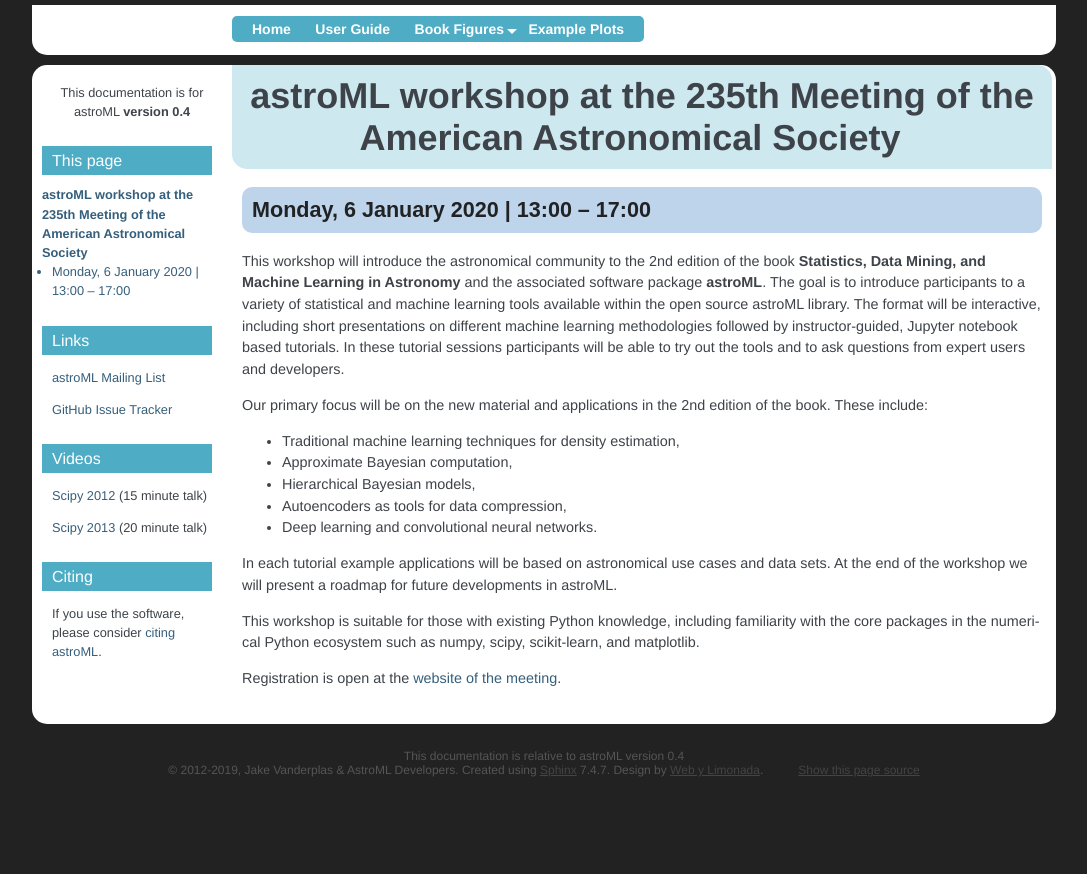
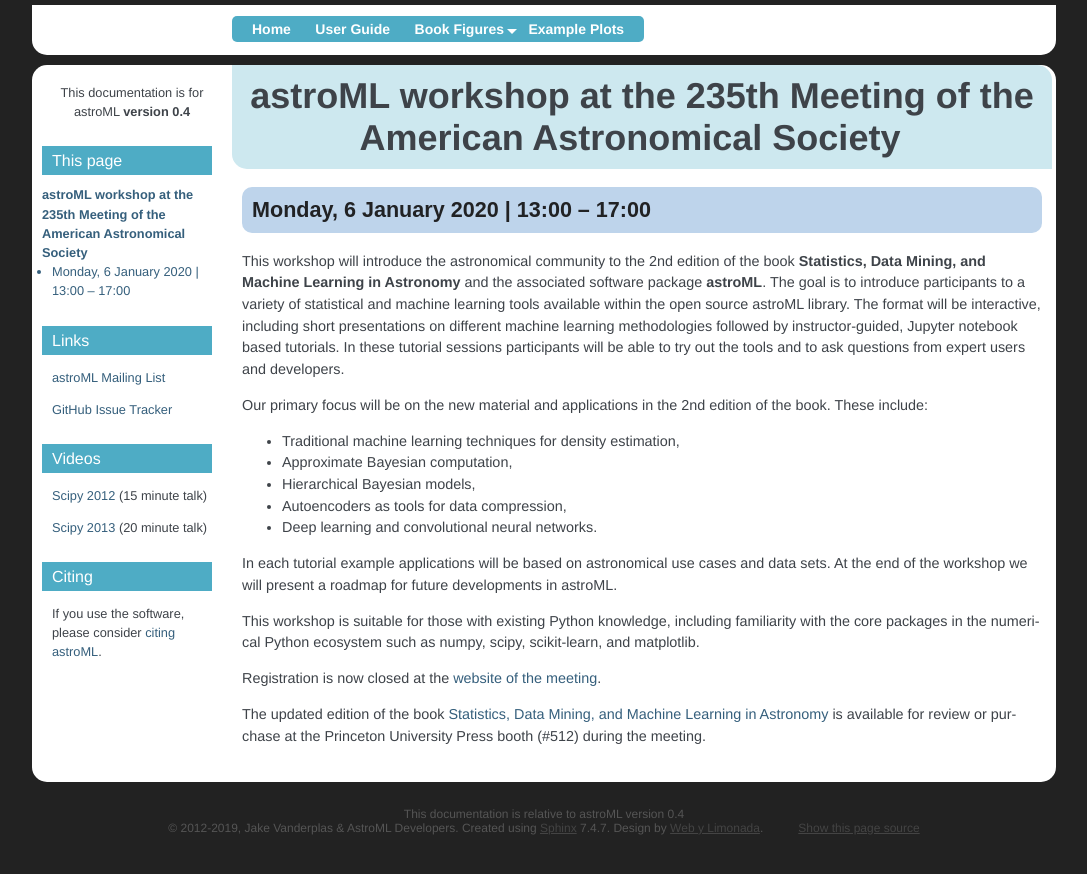
Before and after one commit to astroML/astroML, a Sphinx documentation site: the page built from doc/workshops/AAS235.rst, in a window 1280 px wide. Shown: the top 874 px of the page, without its empty margins (96-1183 px from the left). Built offline with Sphinx 7.4.7, drawn with Linux system fonts in a browser that asks for light colours; formulas are drawn with MathJax 3; comment, search, counter and statistics services are not loaded.

Commit message:
Adding sentence to the workshop page

```diff
--- a/doc/workshops/AAS235.rst
+++ b/doc/workshops/AAS235.rst
@@ -36,4 +36,8 @@
 numpy, scipy, scikit-learn, and matplotlib.
 
 
-Registration is open at the `website of the meeting <https://aas.org/meetings/aas235>`__.
+Registration is now closed at the `website of the meeting <https://aas.org/meetings/aas235>`__.
+
+The updated edition of the book `Statistics, Data Mining, and Machine Learning in
+Astronomy <https://press.princeton.edu/books/hardcover/9780691198309/statistics-data-mining-and-machine-learning-in-astronomy>`__ is available for review or purchase at the Princeton University
+Press booth (#512) during the meeting.
```
